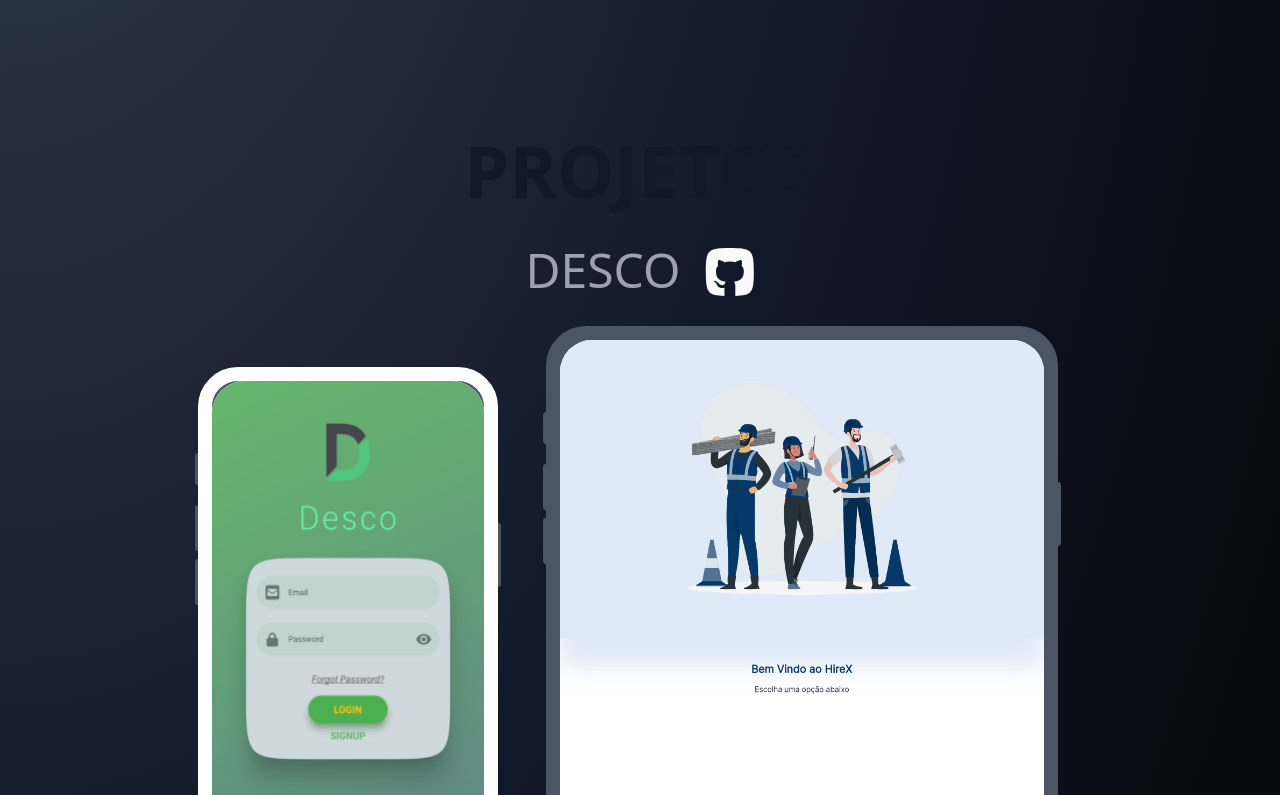
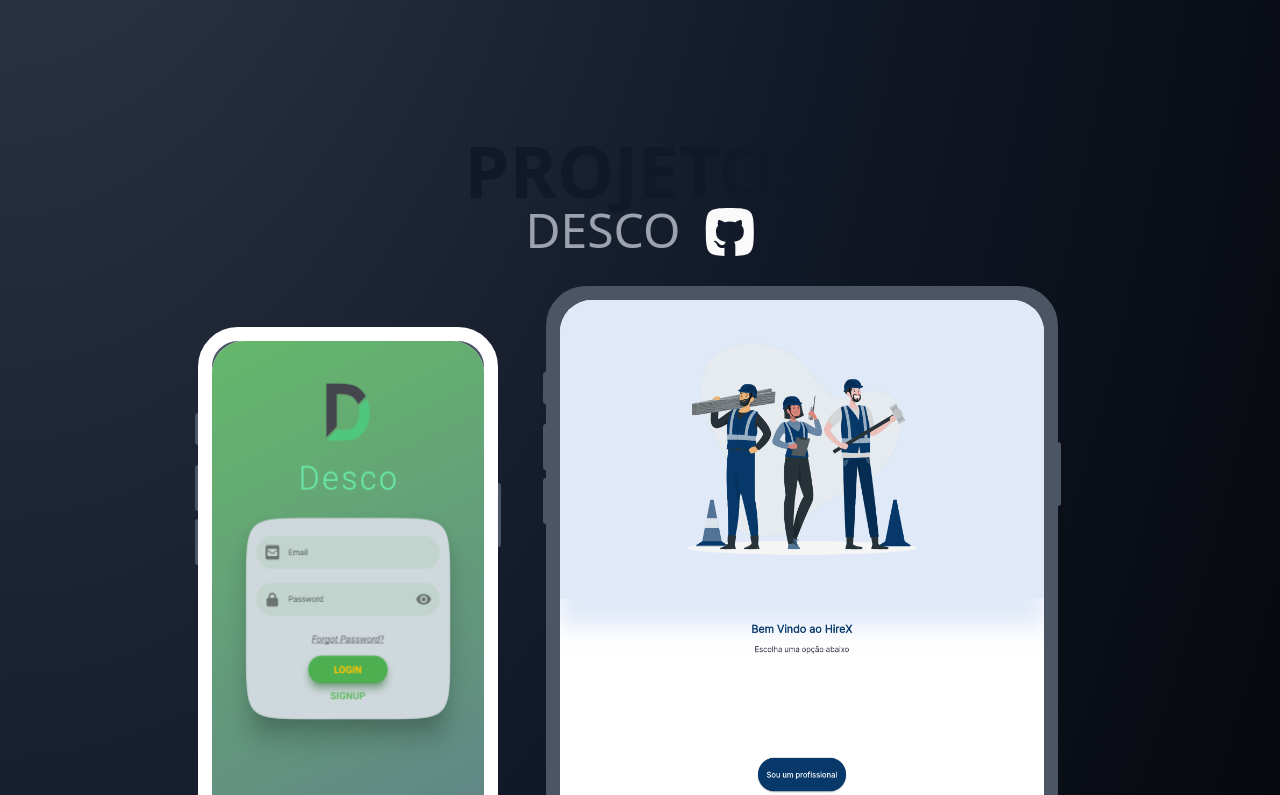
Before and after one commit to Italomdf/portfolio, a SvelteKit app: page / in a window 1280 px wide. Shown: the part 740-1535 px from the top of the page. Built offline with nearby package versions, Linux system fonts and the light colour scheme.

Commit message:
responsividade atualizada

```diff
--- a/src/routes/+layout.svelte
+++ b/src/routes/+layout.svelte
@@ -5,7 +5,7 @@
   import "../app.css";
 
 </script>
-<div class="h-screen">
+<div>
   <NavBar/>
   <slot/>
 </div>
--- a/src/routes/+page.svelte
+++ b/src/routes/+page.svelte
@@ -1,6 +1,6 @@
 <script>
 	import BotaoCopiaEmail from "$lib/BotaoCopiaEmail.svelte";
-import IconeGit from "$lib/IconeGit.svelte";
+    import IconeGit from "$lib/IconeGit.svelte";
 	import Icons from "$lib/Icons.svelte";
 	import WhatsappIcon from "$lib/WhatsappIcon.svelte";
 
@@ -10,12 +10,12 @@ Icons
 <body class="bg-[radial-gradient(ellipse_at_top_left,_var(--tw-gradient-stops))] from-gray-700 via-gray-900 to-black">
     <div class="flex flex-col justify-center items-center h-screen">
         <div class="mt-[-10%]">
-            <div class="">
-                <p class="text-sm text-start sm:text-[15px] md:text-[20px] font-black text-gray-900 dark:text-white">Hello &#128075, my name is Ítalo and I'm a </p>
+            <div>
+                <p class="text-sm text-start sm:text-[15px] md:text-[20px] font-black text-gray-900 dark:text-white">Hello &#128075, my name is Ítalo and I'm a</p>
             </div>
-            <p class="text-9xl font-black text-gray-900 dark:text-white text-center">FLUTTER</p>
-            <p class="text-9xl font-black text-gray-900 dark:text-white text-center">DEVELOPER</p>
-            <div class="">
+            <p class="text-4xl sm:text-9xl font-black text-gray-900 dark:text-white text-center">FLUTTER</p>
+            <p class="text-4xl sm:text-9xl font-black text-gray-900 dark:text-white text-center">DEVELOPER</p>
+            <div>
                 <p class="text-sm text-end sm:text-[15px] md:text-[20px] font-black text-gray-900 dark:text-white">Building better apps everyday &#128241.</p>
             </div>
 
@@ -25,21 +25,19 @@ Icons
             <Icons/>
         </div>
     </div>
-    <div id="projetos"  class="h-screen">
+    <div id="projetos"  class="">
         <div>
-            <h1 class="pb-10 text-7xl font-black text-gray-900 dark:text-white text-center">PROJETOS</h1>
+            <h1 class="text-4xl sm:text-7xl font-black text-gray-900 dark:text-white text-center">PROJETOS</h1>
         </div>
         <div class="flex justify-center gap-6">
-            <h1 class="text-5xl text-gray-400  text-center">DESCO </h1>
+            <h1 class="text-sm sm:text-5xl md:text-5xl text-gray-400  text-center">DESCO </h1>
             <div>
                 <IconeGit gitref = 'https://github.com/Italomdf/desco'/>
             </div>
         </div>
-        <div class="flex justify-center items-center gap-6">
-
+        <div class="flex flex-col justify-center items-center gap-6 md:flex-row">
             <a target="_blank" href="https://play.google.com/store/apps/details?id=com.elemenx.desco">
-
-                <div class="transition ease-in-out delay-150 transform hover:-translate-y-1 hover:scale-110 duration-300 flex-colrelative mx-auto border-white dark:border-gray-600 bg-gray-600 border-[14px] rounded-[2.5rem] h-[600px] w-[300px]">
+                <div class="transition ease-in-out delay-150 transform hover:-translate-y-1 hover:scale-110 duration-300 flex-col relative mx-auto border-white dark:border-gray-600 bg-gray-600 border-[14px] rounded-[2.5rem] h-[600px] w-[300px]">
                     <div class="h-[32px] w-[3px] bg-gray-600 dark:bg-gray-600 absolute -left-[17px] top-[72px] rounded-l-lg"></div>
                     <div class="h-[46px] w-[3px] bg-gray-600 dark:bg-gray-600 absolute -left-[17px] top-[124px] rounded-l-lg"></div>
                     <div class="h-[46px] w-[3px] bg-gray-600 dark:bg-gray-600 absolute -left-[17px] top-[178px] rounded-l-lg"></div>
@@ -49,10 +47,9 @@ Icons
                         <img src="Screenshot1.png" class="hidden dark:block w-[272px] h-[572px]" alt="">
                     </div>
                 </div>
-
             </a>
             <a target="_blank" href="https://play.google.com/store/apps/details?id=com.elemenx.desco">
-                <div class=" transition ease-in-out delay-150 transform hover:-translate-y-1 hover:scale-110 duration-300 flex-col p-6">
+                <div class="transition ease-in-out delay-150 transform hover:-translate-y-1 hover:scale-110 duration-300 flex-col p-6">
                     <div class="relative mx-auto border-gray-600 dark:border-gray-600 bg-gray-600 border-[14px] rounded-[2.5rem] h-[454px] max-w-[341px] md:h-[682px] md:max-w-[512px]">
                         <div class="h-[32px] w-[3px] bg-gray-600 dark:bg-gray-600 absolute -left-[17px] top-[72px] rounded-l-lg"></div>
                         <div class="h-[46px] w-[3px] bg-gray-600 dark:bg-gray-600 absolute -left-[17px] top-[124px] rounded-l-lg"></div>
@@ -65,12 +62,11 @@ Icons
                     </div>
                 </div>
             </a>
+        </div>
 
 
-        </div>
-
     </div>
-    <div class="h-screen">
+    <div class="">
         <div class="flex justify-center gap-6">
             <h1 class="text-5xl text-gray-400  text-center">HireX </h1>
             <div>
@@ -80,7 +76,7 @@ Icons
         </div>
         <p class="text-gray-400 pr-10 text-center">(under development)</p>
 
-        <div class="flex justify-center items-center gap-6">
+        <div class="flex flex-col justify-center items-center gap-6 md:flex-row">
 
             <a target="_blank" href="https://play.google.com/store/apps/details?id=com.elemenx.desco">
 
```
